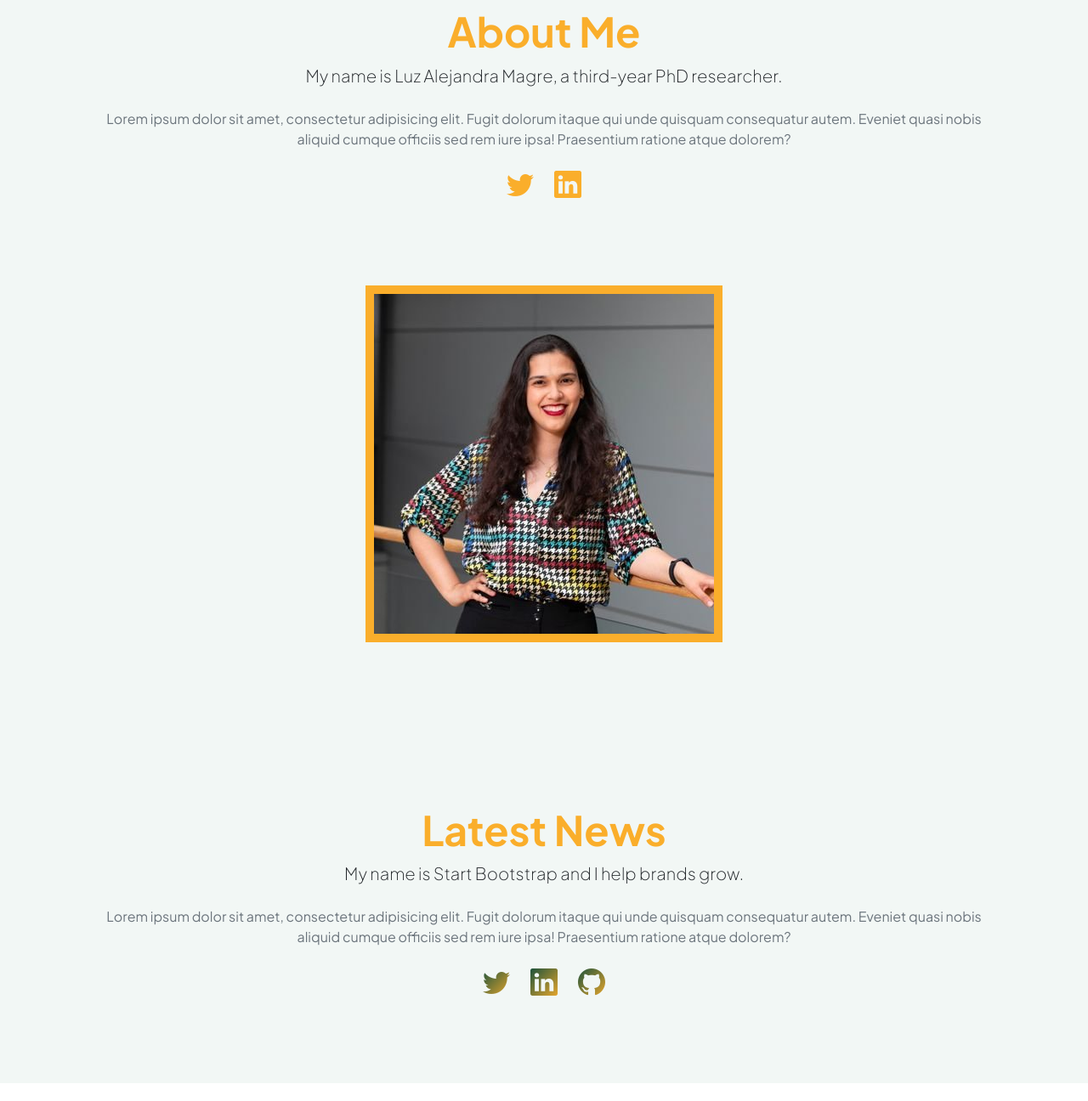
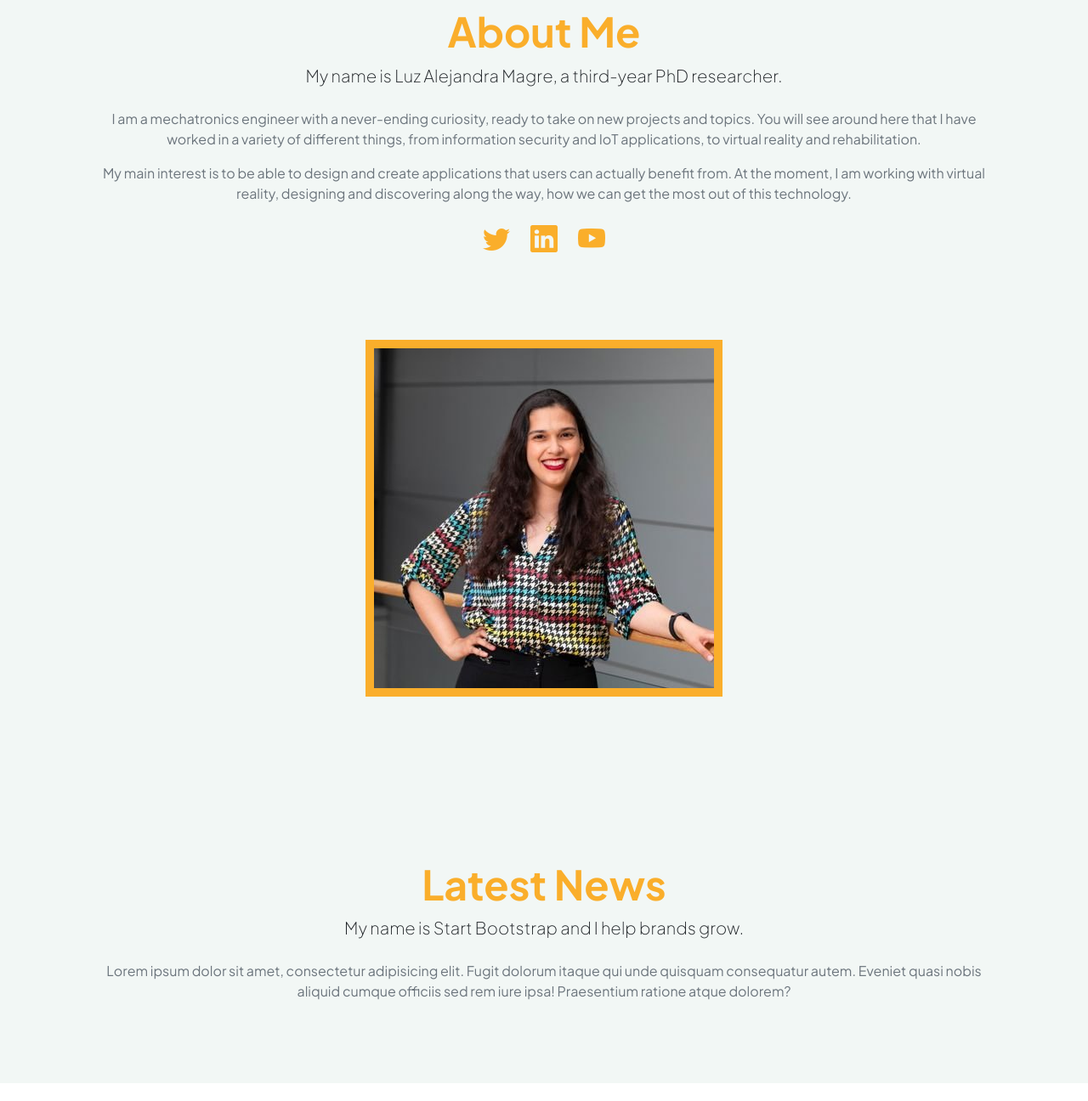
Before and after one commit to luz0928/luz0928.github.io, a plain HTML site: page index.html in a window 1280 px wide. Shown: the part 160-1456 px from the top of the page at 85% size. Drawn offline with nearby package versions, Linux system fonts and the light colour scheme.

Commit message:
Add files via upload

```diff
--- a/index.html
+++ b/index.html
@@ -45,10 +45,12 @@
                             <div class="text-center my-5">
                                 <h2 class="display-5 fw-bolder"><span class="text-highlight d-inline">About Me</span></h2>
                                 <p class="lead fw-light mb-4">My name is Luz Alejandra Magre, a third-year PhD researcher.</p>
-                                <p class="text-muted">Lorem ipsum dolor sit amet, consectetur adipisicing elit. Fugit dolorum itaque qui unde quisquam consequatur autem. Eveniet quasi nobis aliquid cumque officiis sed rem iure ipsa! Praesentium ratione atque dolorem?</p>
+                                <p class="text-muted">I am a mechatronics engineer with a never-ending curiosity, ready to take on new projects and topics. You will see around here that I have worked in a variety of different things, from information security and IoT applications, to virtual reality and rehabilitation.</p>
+                                <p class="text-muted">My main interest is to be able to design and create applications that users can actually benefit from. At the moment, I am working with virtual reality, designing and discovering along the way, how we can get the most out of this technology. </p>
                                 <div class="d-flex justify-content-center fs-2 gap-4">
                                     <a class="text-highlight" href="https://twitter.com/LuzMagre"><i class="bi bi-twitter"></i></a>
                                     <a class="text-highlight" href="https://www.linkedin.com/in/luzmagrecolorado/"><i class="bi bi-linkedin"></i></a>
+                                    <a class="text-highlight" href="https://www.youtube.com/channel/UCy8pceOHk2_N2rCI-GkuUjw"><i class="bi bi-youtube"></i></a>
 
                                 </div>
                             </div>
@@ -76,11 +78,7 @@
                                 <h2 class="display-5 fw-bolder"><span class="text-highlight d-inline">Latest News</span></h2>
                                 <p class="lead fw-light mb-4">My name is Start Bootstrap and I help brands grow.</p>
                                 <p class="text-muted">Lorem ipsum dolor sit amet, consectetur adipisicing elit. Fugit dolorum itaque qui unde quisquam consequatur autem. Eveniet quasi nobis aliquid cumque officiis sed rem iure ipsa! Praesentium ratione atque dolorem?</p>
-                                <div class="d-flex justify-content-center fs-2 gap-4">
-                                    <a class="text-gradient" href="#!"><i class="bi bi-twitter"></i></a>
-                                    <a class="text-gradient" href="#!"><i class="bi bi-linkedin"></i></a>
-                                    <a class="text-gradient" href="#!"><i class="bi bi-github"></i></a>
-                                </div>
+
                             </div>
                         </div>
                     </div>
```
